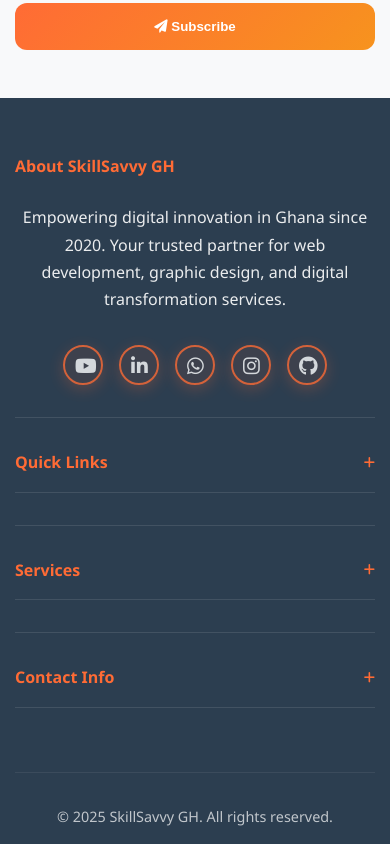
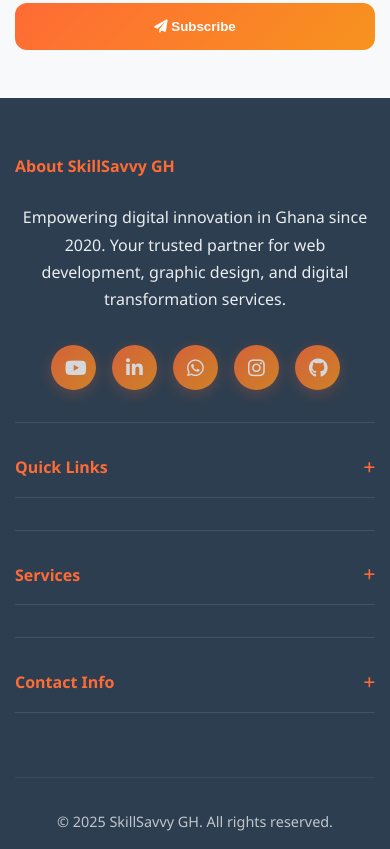
Before and after one commit to Jaynite32/jaynitedigital, a plain HTML site: page index.html in a window 390 px wide. Shown: the part 6374-7223 px from the top of the page. Drawn offline with Linux system fonts and the light colour scheme.

Commit message:
Update index.html

```diff
--- a/index.html
+++ b/index.html
@@ -1188,31 +1188,7 @@
             .footer-content {
                 text-align: center;
             }
-             .social-icons {
-            display: flex;
-            justify-content: center;
-            gap: 1rem;
-        }
-
-        .social-icons a {
-            display: flex;
-            align-items: center;
-            justify-content: center;
-            width: 40px;
-            height: 40px;
-            background: rgba(255, 107, 53, 0.1);
-            border: 2px solid var(--primary-orange);
-            border-radius: 50%;
-            color: var(--primary-orange);
-            text-decoration: none;
-            transition: var(--transition);
-        }
-
-        .social-icons a:hover {
-            background: var(--primary-orange);
-            color: var(--white);
-            transform: translateY(-2px);
-        }
+
 
             /* Mobile menu improvements */
             .mobile-menu {
```
